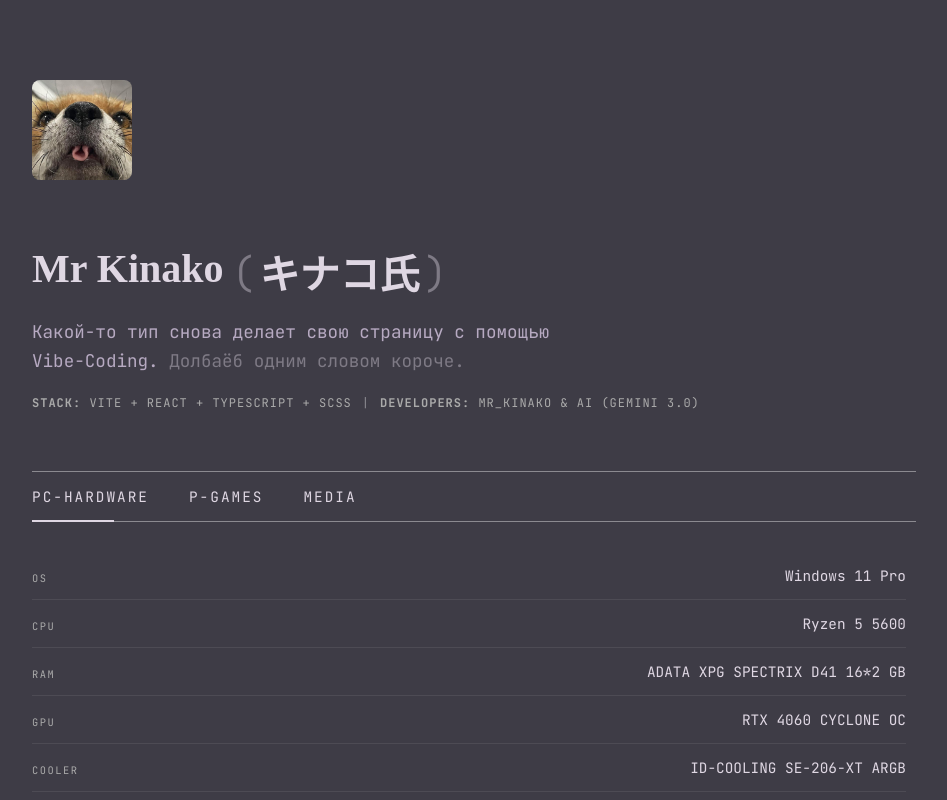
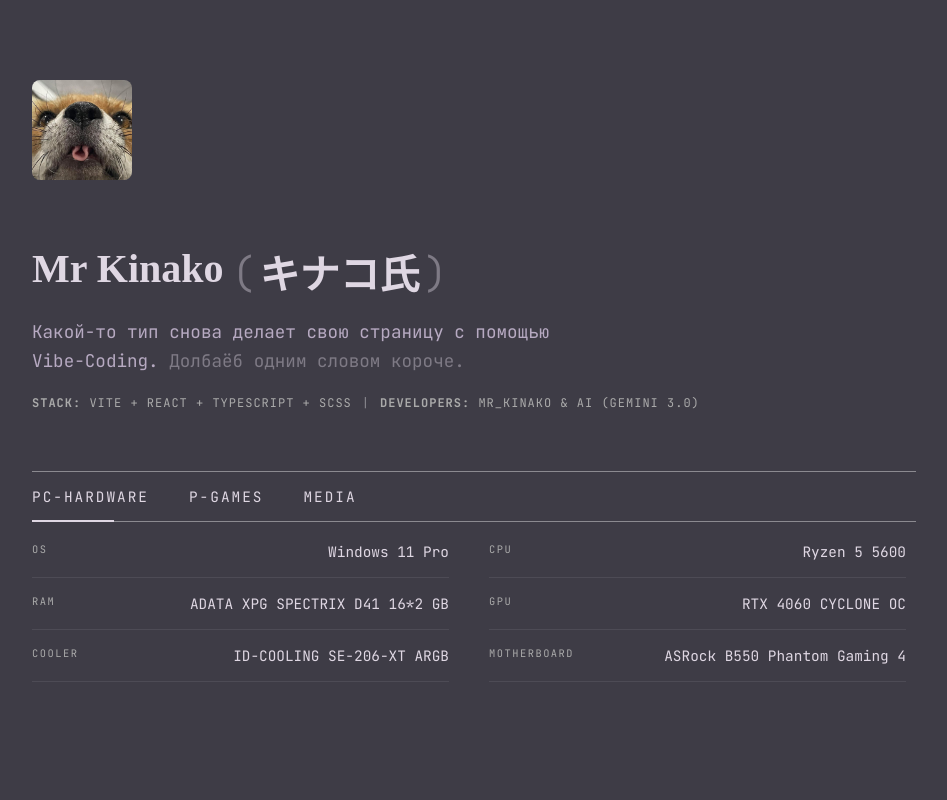
Before and after one commit to Mr-Kinako/Mr_Kinako-Page_Card, a React (Vite) app: page / in a window 1280 px wide. Shown: the whole page, without its empty margins (166-1113 px from the left). Built offline with nearby package versions, Linux system fonts and the light colour scheme; a web font is replaced by a local one.

Commit message:
small-fix 1 (adaption, styles)

```diff
--- a/src/pages/Home/Home.module.scss
+++ b/src/pages/Home/Home.module.scss
@@ -1,11 +1,23 @@
 .home {
   @extend .pageLayout;
   max-width: 900px;
+  margin: 0 auto;
   padding: 10vh 8px 8px 8px;
 }
 
+.grid {
+  display: grid;
+  // На широких экранах (больше 900px) делаем 2 колонки
+  grid-template-columns: 1fr 1fr;
+  gap: 0 40px; // Отступ между колонками
+
+  @include tablet {
+    grid-template-columns: 1fr; // На планшетах и ниже - в одну колонку
+  }
+}
+
 .content {
-  margin-top: 30px;
+  margin-top: 4px;
   flex: 1;
   overflow: hidden;
   display: flex;
@@ -16,6 +28,7 @@
   flex-shrink: 0;
   display: flex;
   gap: 20px;
+  margin-top: 8px;
   margin-bottom: 20px;
   padding-bottom: 10px;
 
@@ -49,8 +62,7 @@
 .item {
   display: flex;
   justify-content: space-between;
-  align-items: flex-end;
-  padding: 14px 0;
+  padding: 16px 0;
   border-bottom: 1px solid $color-border;
   text-decoration: none;
   color: inherit;
```
